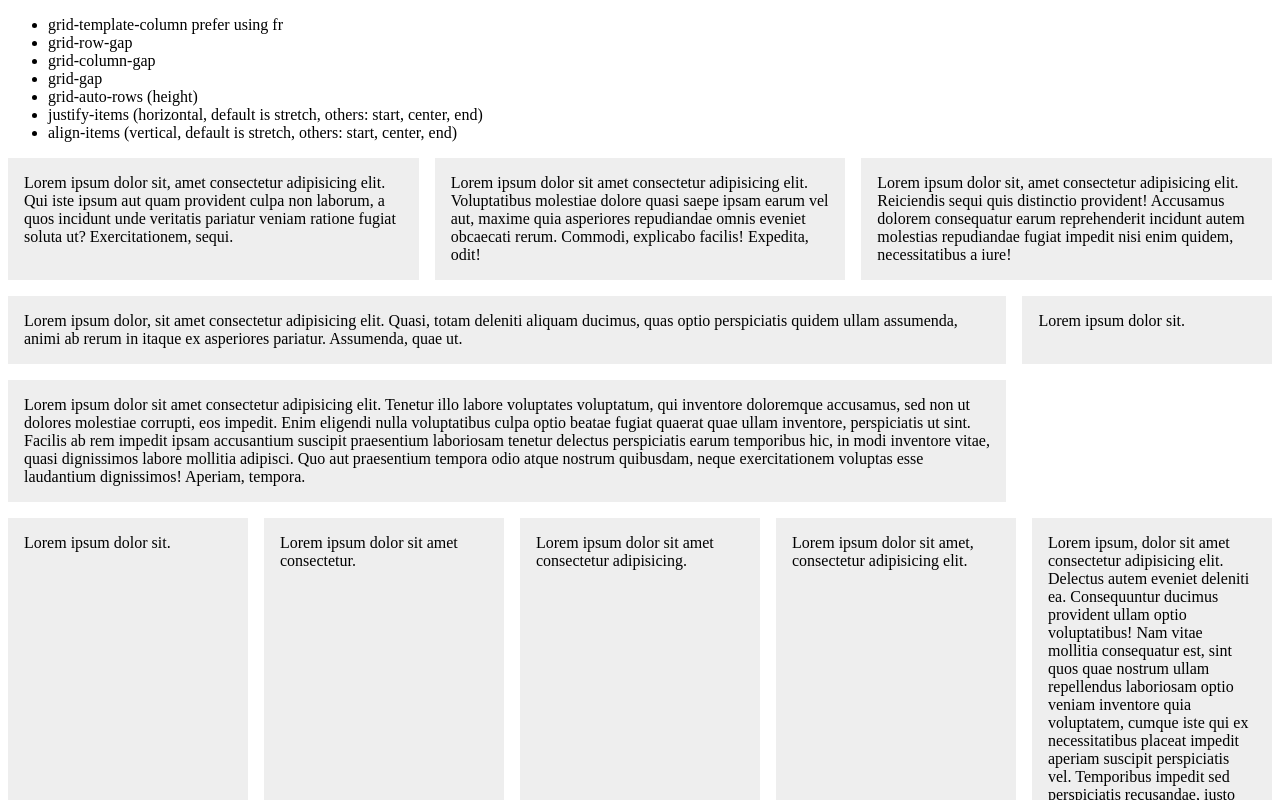
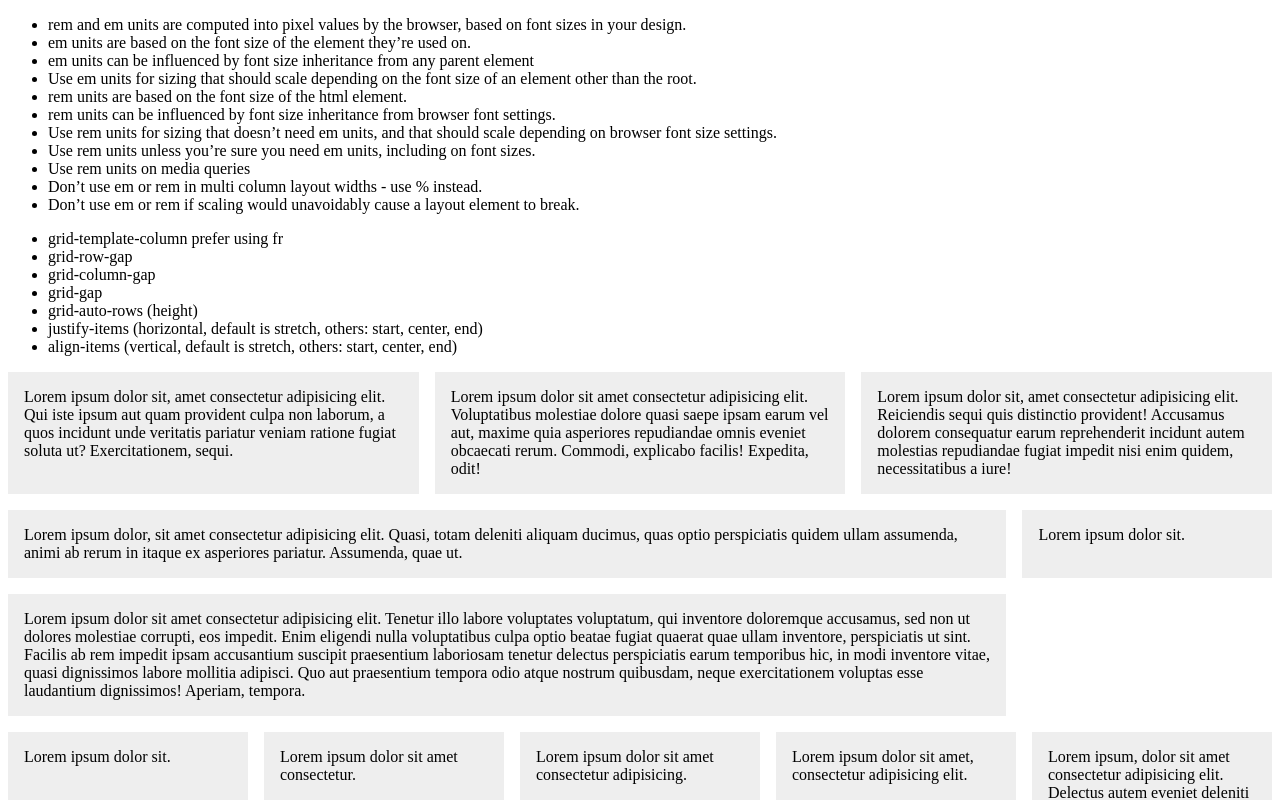
Before and after one commit to weikee94/next-ssr, a Next.js app: page /css in a window 1280 px wide. Shown: the top 800 px of the page. Built offline with nearby package versions, Linux system fonts and the light colour scheme.

Commit message:
add rem em

```diff
--- a/pages/css.js
+++ b/pages/css.js
@@ -5,6 +5,45 @@ export default class css extends Component {
     return (
       <div>
         <div>
+          <ul>
+            <li>
+              rem and em units are computed into pixel values by the browser,
+              based on font sizes in your design.
+            </li>
+            <li>
+              em units are based on the font size of the element they’re used
+              on.
+            </li>
+            <li>
+              em units can be influenced by font size inheritance from any
+              parent element
+            </li>
+            <li>
+              Use em units for sizing that should scale depending on the font
+              size of an element other than the root.
+            </li>
+            <li>rem units are based on the font size of the html element.</li>
+            <li>
+              rem units can be influenced by font size inheritance from browser
+              font settings.
+            </li>
+            <li>
+              Use rem units for sizing that doesn’t need em units, and that
+              should scale depending on browser font size settings.
+            </li>
+            <li>
+              Use rem units unless you’re sure you need em units, including on
+              font sizes.
+            </li>
+            <li>Use rem units on media queries</li>
+            <li>
+              Don’t use em or rem in multi column layout widths - use % instead.
+            </li>
+            <li>
+              Don’t use em or rem if scaling would unavoidably cause a layout
+              element to break.
+            </li>
+          </ul>
           <ul>
             <li>grid-template-column prefer using fr</li>
             <li>grid-row-gap</li>
```
Also changed, not shown: 1 other file (tests, documents, lock files or other folders).
